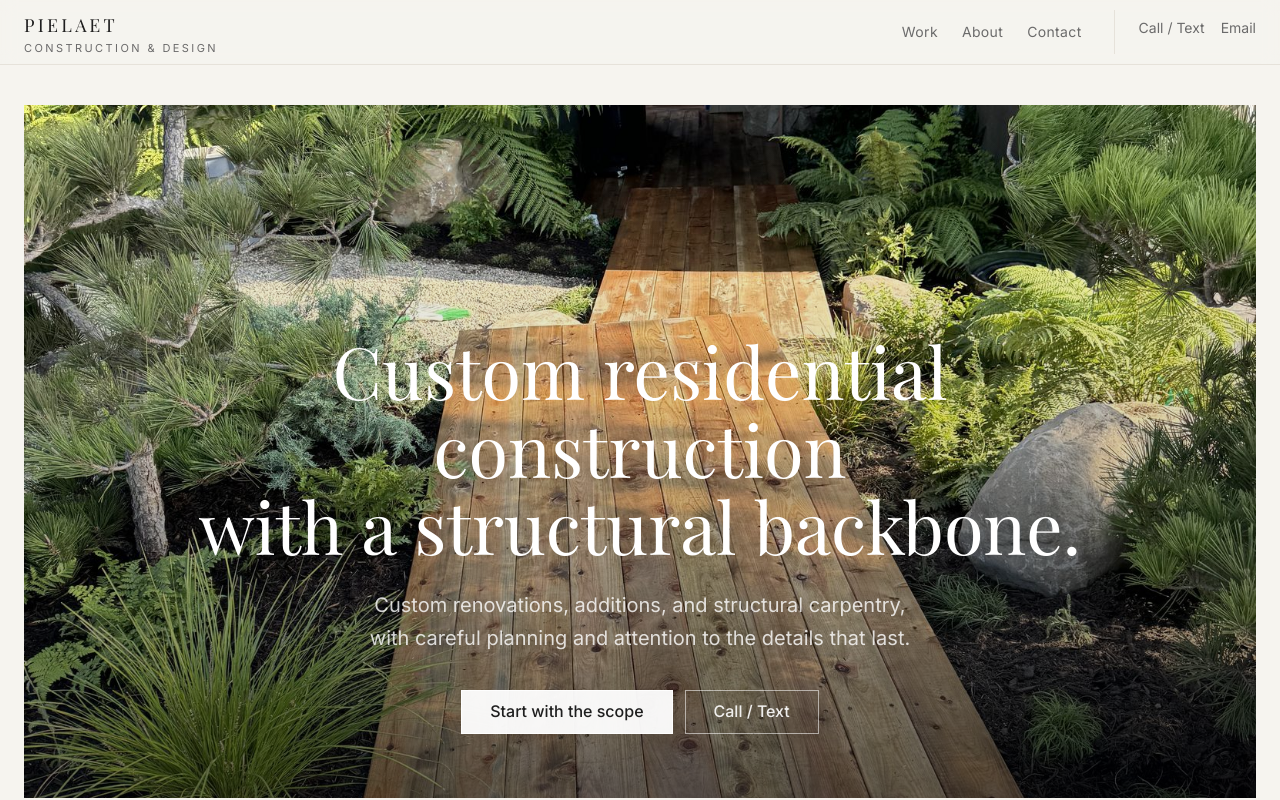
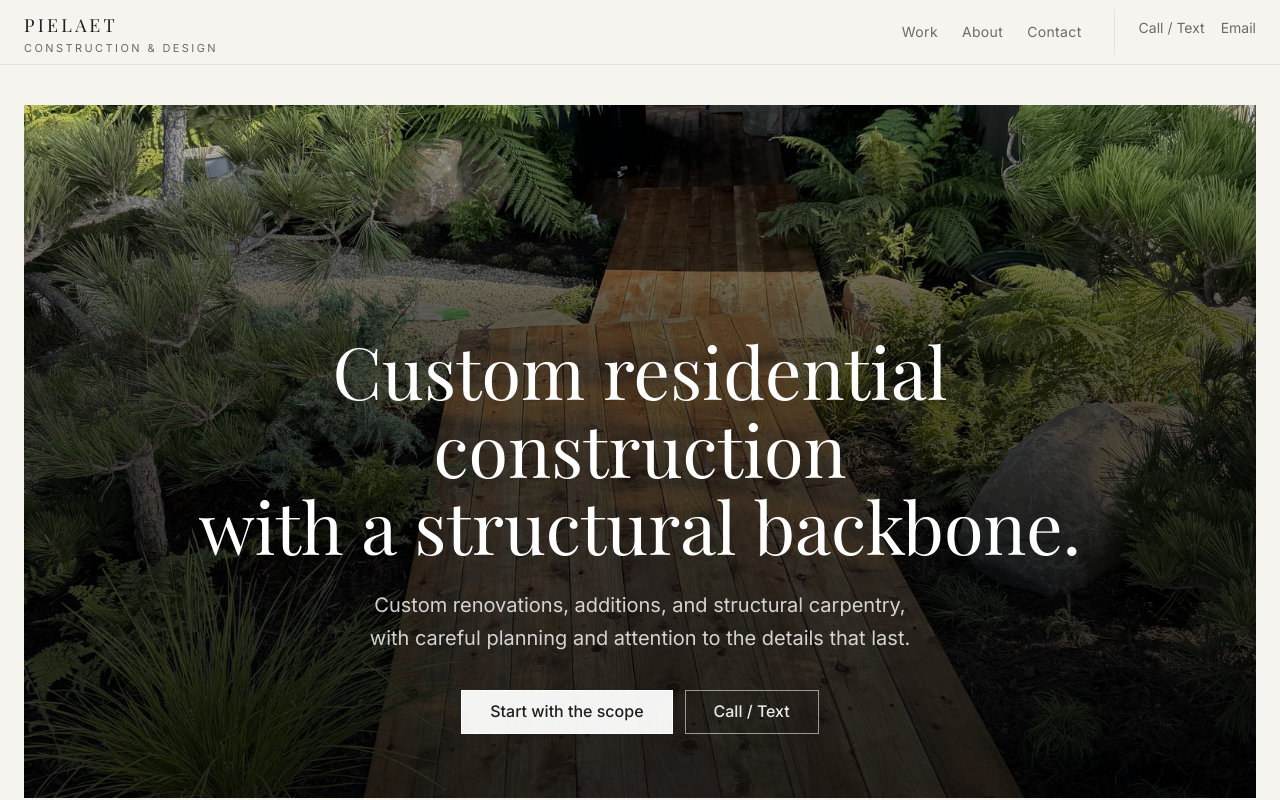
Before and after one commit to peterpielaetstrayer/christian, a Next.js app: page / in a window 1280 px wide. Shown: the top 800 px of the page. Built offline with nearby package versions, Linux system fonts and the light colour scheme; a web font is replaced by a local one.

Commit message:
Strengthen gradient behind photo-overlay text while preserving open image area

```diff
--- a/components/project-image.tsx
+++ b/components/project-image.tsx
@@ -60,7 +60,7 @@ export function ProjectImage({
         onError={() => setHasError(true)}
       />
       {showOverlay ? (
-        <div className="pointer-events-none absolute inset-0 bg-gradient-to-t from-black/55 via-black/15 to-transparent" />
+        <div className="pointer-events-none absolute inset-0 bg-[linear-gradient(180deg,rgba(0,0,0,0.18)_0%,rgba(0,0,0,0.64)_30%,rgba(0,0,0,0.76)_70%,rgba(0,0,0,0.82)_100%)]" />
       ) : null}
     </div>
   )
```
